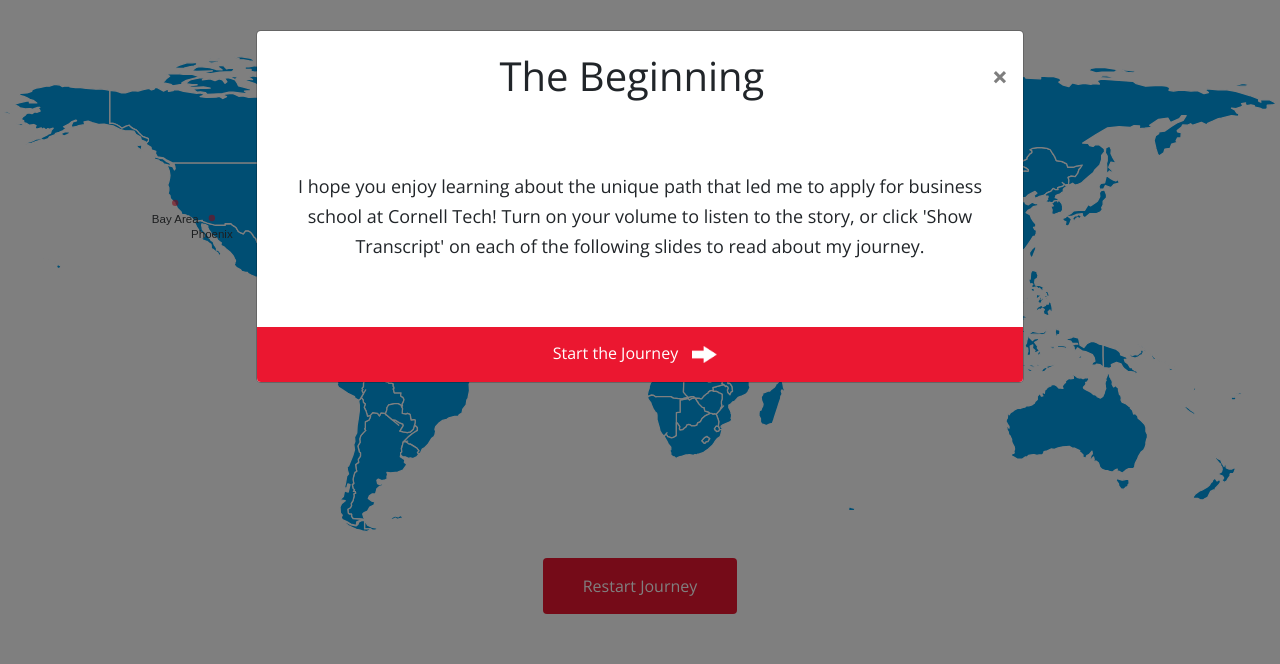
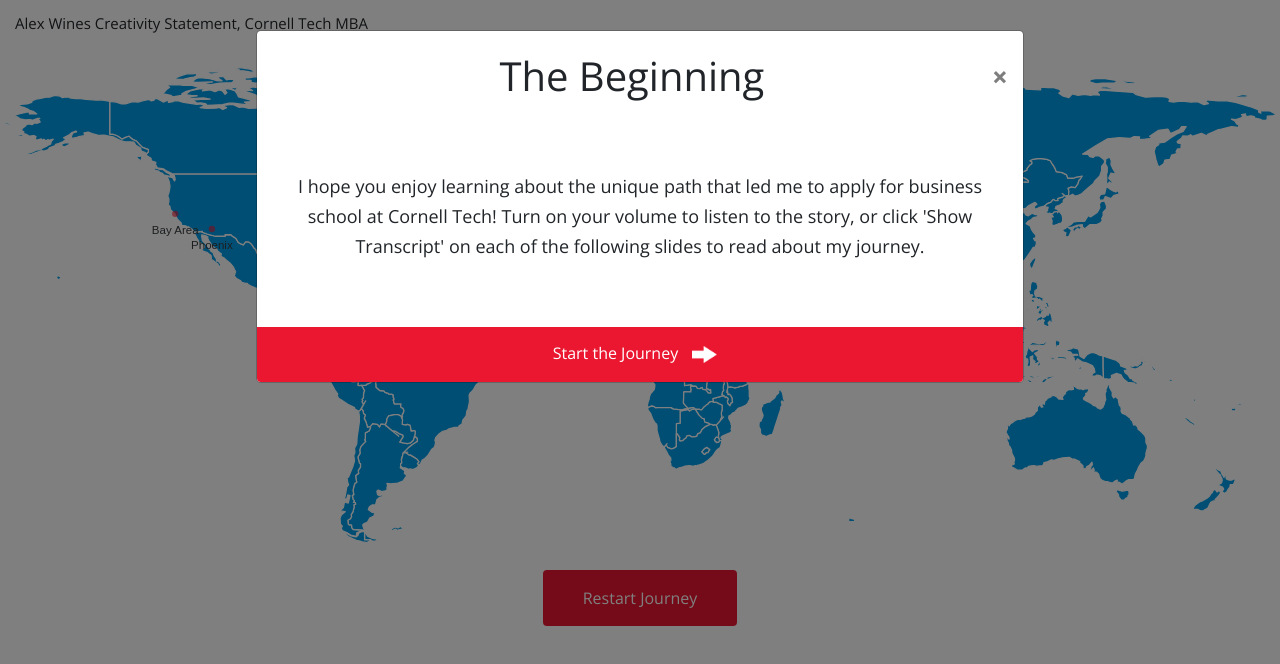
Before and after one commit to alexwines/cornell-project, a plain HTML site: page index.html in a window 1280 px wide. Drawn offline with nearby package versions, Linux system fonts and the light colour scheme.

Commit message:
add title

```diff
--- a/css/main.css
+++ b/css/main.css
@@ -1,5 +1,15 @@
 .map-container {
-  margin-top: 40px;
+  margin-top: 20px;
+}
+
+h4 {
+  margin-top: 15px!important;
+  margin-left: 15px!important;
+  font-size: 15px!important;
+}
+
+h2,h4 {
+  font-family: 'Open Sans', sans-serif!important;
 }
 
 .direction-icon {
--- a/index.html
+++ b/index.html
@@ -17,6 +17,7 @@
   </head>
   <body>
 
+    <h4>Alex Wines Creativity Statement, Cornell Tech MBA</h4>
     <div class="map-container">
       <div class="map text-center">
         <h2 class="col">Loading . . . </h2>
```
Lines whose indentation alone changed are shown as unchanged.
